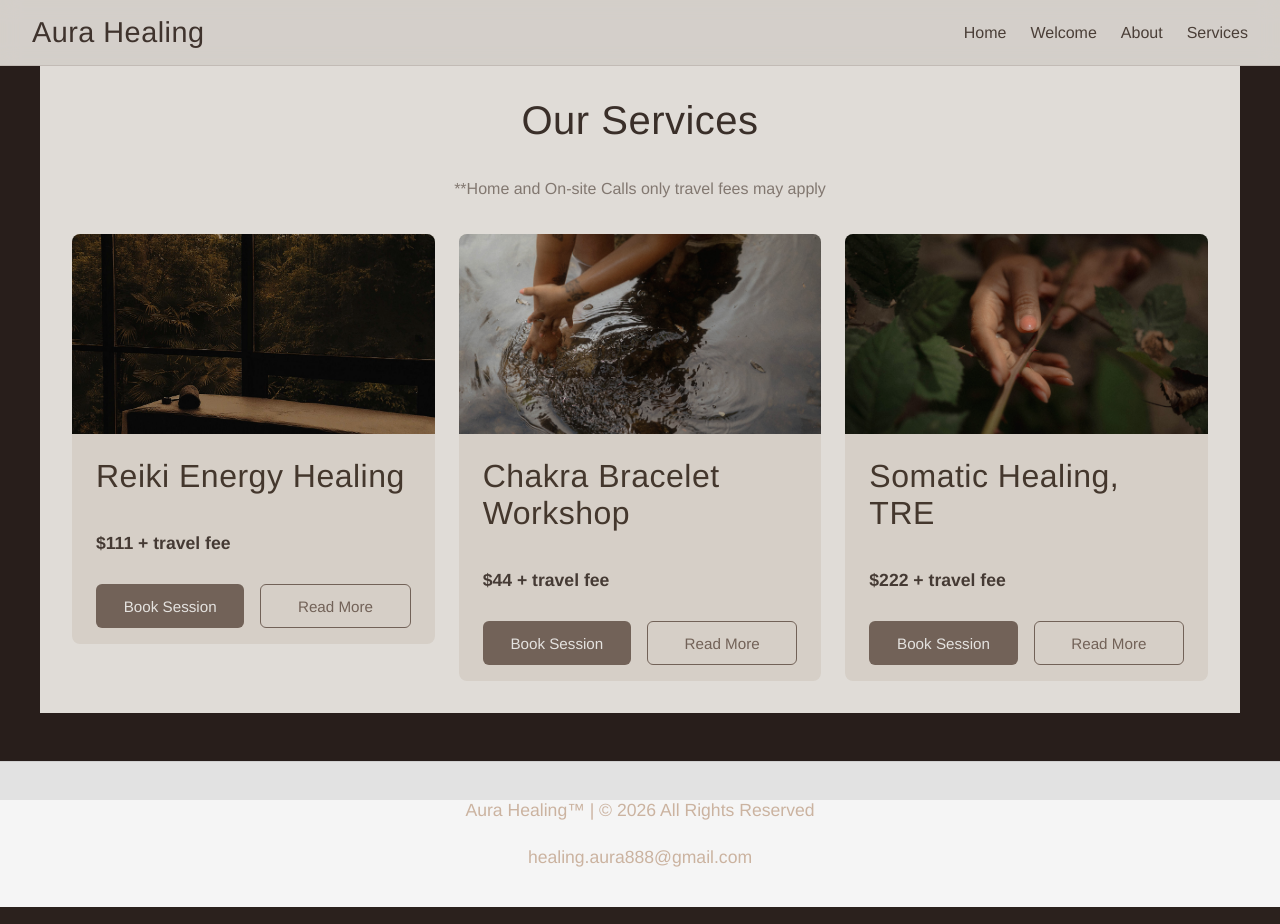
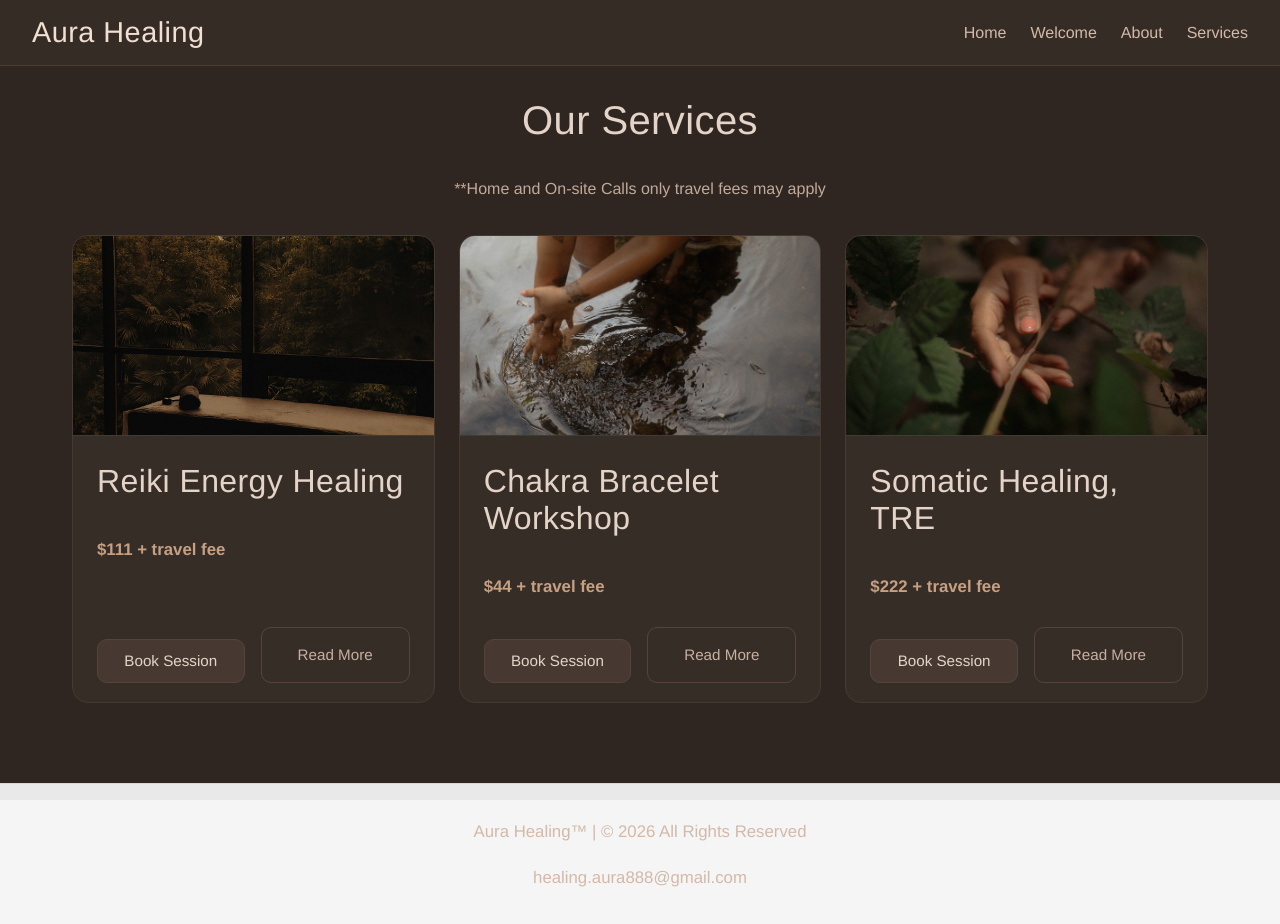
Before and after one commit to Ecanno8/aura_healing, a React (Vite) app: page /aura_healing/services in a window 1280 px wide. Built offline with nearby package versions, Linux system fonts and the light colour scheme.

Commit message:
theme adjustment again

```diff
--- a/src/styles/About.css
+++ b/src/styles/About.css
@@ -11,7 +11,8 @@
     font-family: "Helvetica Neue", Arial, sans-serif;
     line-height: 1.8;
 
-    color: #4b3f38;
+    color: #d2b9a8;
+    /* unified with global text */
     background: transparent;
 }
 
@@ -27,10 +28,12 @@
     max-width: 420px;
     height: auto;
 
-    border-radius: 12px;
+    border-radius: 16px;
     object-fit: cover;
 
-    box-shadow: 0 6px 18px rgba(63, 51, 45, 0.12);
+    /* softer earthy shadow instead of harsh black */
+    box-shadow: 0 10px 24px rgba(0, 0, 0, 0.25);
+    border: 1px solid #4b3c35;
 }
 
 /* TEXT */
@@ -42,50 +45,59 @@
 .about-client-text p {
     margin-bottom: 18px;
     font-size: 1.05rem;
-    color: #4b3f38;
+    line-height: 1.75;
+    color: #d2b9a8;
 }
 
 /* EMPHASIS TEXT */
 .about-client-text strong {
     font-size: 1.15rem;
-    color: #3f332d;
+    color: #f0dfd2;
+    /* lifted highlight tone */
 }
 
-/* CONTACT CARD */
+/* CONTACT CARD (FIXED) */
 .contact-card {
     margin-top: 20px;
     padding: 20px;
 
-    background: #e8e1d8;
-    border-radius: 12px;
+    background: #3a2f29;
+    /* matches section-alt */
+    border: 1px solid #4b3c35;
+    border-radius: 14px;
 
     text-align: center;
 
-    color: #4b3f38;
+    color: #d2b9a8;
 }
 
+/* CONTACT TITLE */
 .contact-card h3 {
-    color: #3f332d;
+    color: #f0dfd2;
     margin-bottom: 10px;
 }
 
-/* BOOK BUTTON (MATCHES GLOBAL SYSTEM) */
+/* BOOK BUTTON (now aligned with global system) */
 .book-button {
     display: inline-block;
     margin-top: 12px;
     padding: 10px 20px;
 
-    background: #7c6a5f;
-    color: #f7f5f2;
+    background: #4b3c35;
+    color: #f0dfd2;
 
-    border-radius: 8px;
+    border: 1px solid #5a4840;
+    border-radius: 10px;
+
     text-decoration: none;
 
-    transition: 0.2s ease;
+    transition: all 0.2s ease;
 }
 
 .book-button:hover {
-    background: #5e4d45;
+    background: #5a4840;
+    border-color: #6a5349;
+    transform: translateY(-1px);
 }
 
 /* MOBILE */
--- a/src/styles/Navbar.css
+++ b/src/styles/Navbar.css
@@ -5,11 +5,13 @@
 
     padding: 1rem 2rem;
 
-    background: rgba(243, 239, 233, 0.85);
+    /* earthy glass background (NOT ivory anymore) */
+    background: rgba(58, 47, 41, 0.75);
+
     backdrop-filter: blur(10px);
     -webkit-backdrop-filter: blur(10px);
 
-    border-bottom: 1px solid rgba(124, 106, 95, 0.2);
+    border-bottom: 1px solid #4b3c35;
 
     position: sticky;
     top: 0;
@@ -20,7 +22,9 @@
 .navbar .brand {
     font-size: 1.8rem;
     font-weight: 500;
-    color: #3f332d;
+
+    color: #f0dfd2;
+
     text-decoration: none;
     letter-spacing: 0.5px;
 }
@@ -30,7 +34,8 @@
     margin-left: 1.5rem;
     text-decoration: none;
 
-    color: #4b3f38;
+    color: #d2b9a8;
+
     font-weight: 500;
 
     position: relative;
@@ -39,10 +44,10 @@
 
 /* HOVER STATE */
 .navbar .nav-links a:hover {
-    color: #7c6a5f;
+    color: #e7c2a6;
 }
 
-/* SUBTLE UNDERLINE ANIMATION */
+/* UNDERLINE ANIMATION */
 .navbar .nav-links a::after {
     content: "";
     position: absolute;
@@ -52,7 +57,7 @@
     width: 0%;
     height: 1px;
 
-    background: #7c6a5f;
+    background: #d0a98a;
 
     transition: width 0.25s ease;
 }
--- a/src/styles/Services.css
+++ b/src/styles/Services.css
@@ -2,17 +2,19 @@
     max-width: 1200px;
     margin: 0 auto;
     padding: 2rem;
-    font-family: 'Helvetica Neue', sans-serif;
-    color: #4b3f38;
-    background: #f3efe9;
+    font-family: "Helvetica Neue", sans-serif;
+
+    background: transparent;
+    color: #d2b9a8;
 }
 
-/* HEADER */
+/* ---------- HEADER ---------- */
+
 .services-page h1 {
     text-align: center;
     margin-bottom: 2rem;
     font-size: 2.5rem;
-    color: #3f332d;
+    color: #f0dfd2;
 }
 
 .services-header {
@@ -22,56 +24,73 @@
 
 .services-header p {
     margin-top: 10px;
-    opacity: 0.8;
     font-size: 1rem;
-    color: #6b5f57;
+    color: #d2b9a8;
+    opacity: 0.9;
 }
 
-/* GRID */
+/* ---------- GRID ---------- */
+
 .services-container {
     display: grid;
     grid-template-columns: repeat(3, 1fr);
     gap: 24px;
-    align-items: start;
+    align-items: stretch;
 }
 
-/* CARD */
+/* ---------- CARD ---------- */
+
 .service-card {
     display: flex;
     flex-direction: column;
     overflow: hidden;
-    background: #e8e1d8;
-    border-radius: 8px;
+
+    background: #3a2f29;
+    border: 1px solid #4b3c35;
+    border-radius: 16px;
+
+    transition: all 0.2s ease;
 }
 
-/* IMAGE */
+.service-card:hover {
+    transform: translateY(-2px);
+    border-color: #6a5349;
+}
+
+/* ---------- IMAGE ---------- */
+
 .service-card img {
     width: 100%;
     height: 200px;
     object-fit: cover;
     flex-shrink: 0;
+
+    /* subtle separation from card */
+    border-bottom: 1px solid #4b3c35;
 }
 
-/* CONTENT */
+/* ---------- CONTENT ---------- */
+
 .service-content {
-    padding: 1rem 1.5rem;
+    padding: 1.2rem 1.5rem;
     display: flex;
     flex-direction: column;
     flex: 1;
-    gap: 0.5rem;
+    gap: 0.6rem;
 }
 
 .service-content h2 {
     margin: 0.5rem 0;
-    color: #4a3c31;
+    color: #f0dfd2;
 }
 
 .service-content .price {
     font-weight: bold;
-    color: #4b3f38;
+    color: #d0a98a;
 }
 
-/* BUTTON ROW */
+/* ---------- BUTTON ROW ---------- */
+
 .buttons-row {
     display: flex;
     gap: 1rem;
@@ -79,7 +98,8 @@
     align-items: stretch;
 }
 
-/* BUTTON RESET */
+/* ---------- BUTTON BASE ---------- */
+
 .book-button,
 .desc-button {
     flex: 1;
@@ -88,62 +108,59 @@
     align-items: center;
     justify-content: center;
 
-    width: 100%;
     min-height: 44px;
-
-    box-sizing: border-box;
-
-    padding: 0;
-    margin: 0;
 
     font-size: 0.95rem;
     line-height: 1;
 
-    border-radius: 6px;
+    border-radius: 10px;
 
     text-decoration: none;
     cursor: pointer;
 
     transition: all 0.2s ease;
 
-    appearance: none;
-    -webkit-appearance: none;
-    -moz-appearance: none;
-
     font-family: inherit;
 }
 
-/* BOOK BUTTON (PRIMARY ACCENT) */
+/* ---------- PRIMARY BUTTON ---------- */
+
 .book-button {
-    background-color: #7c6a5f;
-    color: #f7f5f2;
-    border: none;
+    background: #4b3c35;
+    color: #f0dfd2;
+    border: 1px solid #5a4840;
 }
 
 .book-button:hover {
-    background-color: #5e4d45;
+    background: #5a4840;
+    border-color: #6a5349;
+    transform: translateY(-1px);
 }
 
-/* DESC BUTTON (OUTLINE STYLE) */
+/* ---------- SECONDARY BUTTON ---------- */
+
 .desc-button {
-    background-color: transparent;
-    border: 1px solid #7c6a5f;
-    color: #7c6a5f;
+    background: transparent;
+    border: 1px solid #5a4840;
+    color: #d2b9a8;
 }
 
 .desc-button:hover {
-    background-color: #7c6a5f;
-    color: #f7f5f2;
+    background: #4b3c35;
+    color: #f0dfd2;
+    border-color: #6a5349;
 }
 
-/* DESCRIPTION */
+/* ---------- DESCRIPTION ---------- */
+
 .description {
-    line-height: 1.5;
+    line-height: 1.6;
     margin-top: 0.5rem;
-    color: #4b3f38;
+    color: #d2b9a8;
 }
 
-/* MOBILE */
+/* ---------- MOBILE ---------- */
+
 @media (max-width: 768px) {
     .services-container {
         grid-template-columns: 1fr;
--- a/src/styles/global.css
+++ b/src/styles/global.css
@@ -1,4 +1,4 @@
-/* ---------- Base Reset ---------- */
+/* ---------- Reset ---------- */
 * {
     box-sizing: border-box;
 }
@@ -12,22 +12,19 @@ body {
     margin: 0;
     font-family: "Helvetica Neue", Arial, sans-serif;
 
-    /* Main earthy foundation */
-    background: #2b211d;
-    /* deep cacao brown */
-    color: #cbb3a0;
-    /* warm clay text */
+    background: #322823;
+    color: #d2b9a8;
 
     -webkit-font-smoothing: antialiased;
     -moz-osx-font-smoothing: grayscale;
 }
 
-/* Optional subtle atmospheric overlay */
+/* subtle atmospheric depth */
 body::before {
     content: "";
     position: fixed;
     inset: 0;
-    background: rgba(0, 0, 0, 0.08);
+    background: rgba(0, 0, 0, 0.05);
     pointer-events: none;
 }
 
@@ -37,9 +34,8 @@ h1,
 h2,
 h3 {
     font-weight: 500;
-    letter-spacing: 0.5px;
-    color: #e8d6c7;
-    /* soft sand highlight */
+    letter-spacing: 0.4px;
+    color: #f0dfd2;
     margin: 0;
 }
 
@@ -59,94 +55,134 @@ h3 {
 }
 
 p {
-    font-size: 1.1rem;
-    line-height: 1.7;
-    color: #cbb3a0;
+    font-size: 1.05rem;
+    line-height: 1.75;
+    color: #d2b9a8;
+    margin-bottom: 1rem;
 }
 
-/* ---------- Layout spacing ---------- */
+/* ---------- Layout ---------- */
 
 .section {
-    padding: 4rem 1.5rem;
+    padding: 5rem 1.5rem;
 }
 
-/* Soft layered sections (no harsh contrast) */
+/* soft layered section */
 .section-alt {
-    background: #362a25;
-    /* clay layer */
-    border-top: 1px solid #4a3a33;
-    border-bottom: 1px solid #4a3a33;
+    background: #3a2f29;
+    border-top: 1px solid #4b3c35;
+    border-bottom: 1px solid #4b3c35;
 }
 
 /* ---------- Container ---------- */
 
 .container {
-    max-width: 1000px;
+    max-width: 1100px;
     margin: 0 auto;
 }
 
 /* ---------- Links ---------- */
 
 a {
-    color: #c7a489;
-    /* muted copper */
+    color: #d0a98a;
     text-decoration: none;
     transition: 0.2s ease;
 }
 
 a:hover {
-    color: #e0b89a;
+    color: #e7c2a6;
     text-decoration: underline;
 }
 
-/* ---------- Buttons (global base style) ---------- */
+/* ---------- Buttons ---------- */
 
 button,
 .btn {
-    background: #4a3a33;
-    color: #e6d3c2;
-    border: 1px solid #5a473f;
-    padding: 0.6rem 1.2rem;
-    border-radius: 8px;
+    display: inline-block;
+    background: #4b3c35;
+    color: #f0dfd2;
+    border: 1px solid #5a4840;
+    padding: 0.7rem 1.3rem;
+    border-radius: 10px;
     cursor: pointer;
     transition: all 0.2s ease;
+    font-size: 1rem;
 }
 
 button:hover,
 .btn:hover {
-    background: #5a473f;
+    background: #5a4840;
     border-color: #6a5349;
+    transform: translateY(-1px);
+}
+
+button:active,
+.btn:active {
+    transform: translateY(0px);
 }
 
 /* ---------- Cards ---------- */
 
 .card {
-    background: #3b2f29;
-    border: 1px solid #4c3c34;
-    border-radius: 14px;
+    background: #42352e;
+    border: 1px solid #54433b;
+    border-radius: 16px;
     padding: 1.5rem;
+    transition: all 0.2s ease;
 }
 
-/* ---------- Inputs (if you have forms) ---------- */
+.card:hover {
+    transform: translateY(-2px);
+    border-color: #6a5349;
+}
+
+/* ---------- Inputs ---------- */
 
 input,
 textarea {
-    background: #3b2f29;
-    border: 1px solid #4c3c34;
-    color: #e6d3c2;
-    padding: 0.6rem;
-    border-radius: 8px;
+    width: 100%;
+    background: #42352e;
+    border: 1px solid #54433b;
+    color: #f0dfd2;
+    padding: 0.75rem;
+    border-radius: 10px;
     outline: none;
+    font-size: 1rem;
 }
 
 input:focus,
 textarea:focus {
-    border-color: #c7a489;
+    border-color: #d0a98a;
+    box-shadow: 0 0 0 2px rgba(208, 169, 138, 0.15);
 }
 
-/* ---------- Smooth text selection ---------- */
+/* ---------- Layout helpers ---------- */
+
+.flex {
+    display: flex;
+    gap: 1rem;
+}
+
+.center {
+    display: flex;
+    justify-content: center;
+    align-items: center;
+}
+
+.grid {
+    display: grid;
+    gap: 1.5rem;
+}
+
+/* ---------- Section spacing refinement ---------- */
+
+.section+.section {
+    margin-top: 1rem;
+}
+
+/* ---------- Selection ---------- */
 
 ::selection {
-    background: #5a473f;
-    color: #f1e3d6;
+    background: #5a4840;
+    color: #fff1e6;
 }
```
Also changed, not shown: src/styles/Home.css (+36 -11 lines), src/styles/Welcome.css (+26 -14 lines).
